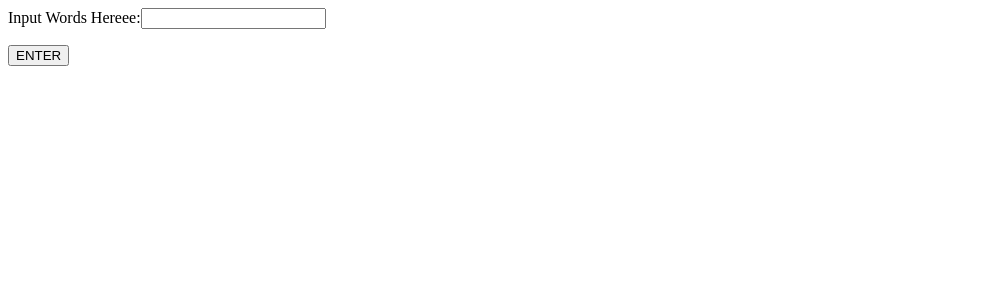
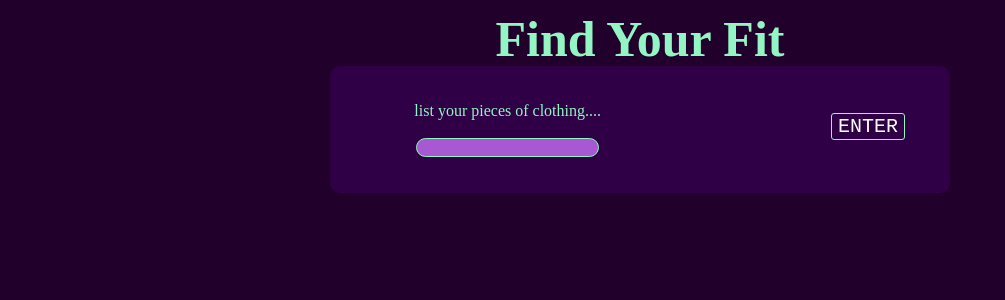
Before and after one commit to tjcrozier/hackUNT2024-project, a Flask app: page / in a window 1280 px wide. Shown: the top 300 px of the page, without its empty margins (0-1005 px from the left). Run offline with Flask 3, Linux system fonts and the light colour scheme; some web fonts are replaced.

Commit message:
new css and input page for site

```diff
--- /dev/null
+++ b/static/inputpage.css
@@ -0,0 +1,100 @@
+@font-face {
+    font-family: 'StoryBook';
+    src: url(https://dl.dropbox.com/s/w11p11if3spnd0l/Bratsy%20Script%20Demo.ttf);
+  }
+
+  @keyframes floating {
+    0% {transform: translate(0, 1px);}
+    50% {transform: translate(0,5px);}
+    100% {transform: translate(0, -1px);}
+  }
+
+  #floatimation {
+    animation: floating;
+    animation-duration: 3s;
+    animation-timing-function: ease-in-out;
+    animation-iteration-count: infinite;
+  }
+  .container{
+    display: flex;
+    column-gap: 5px;
+    align-items: center;
+    justify-content: flex-end;
+    flex-flow: row wrap;
+    text-align: right;
+    width: 600px;
+    margin-left: auto;
+    margin-right: auto;
+    padding-top: 20px;
+    padding-bottom: 20px;
+    padding-right: 20px;
+    height: auto;
+    background-color: #2f0046;
+    border-radius: 10px;
+  }
+
+  h1{
+    text-align: center;
+    font-size: 50px;
+    color: #92f5c3;
+    font-family: 'StoryBook', 'Times New Roman';
+    margin-top: 0;
+    margin-bottom: 0;
+  }
+
+  h3{
+    color: #E8992B;
+    font-size: 16px;
+    margin-left: 0;
+    margin-right: 50px;
+    padding-right: 100px;
+    margin-top: -200px;
+    top: 20px;
+  }
+
+  body{
+    background-color: #21002B;
+    height: 200%;
+    min-height: 200%;
+  }
+
+  a:link{
+    color: white;
+    text-decoration: none;
+  }
+
+  a:visited{
+    color: white;
+    text-decoration: none;
+  }
+
+  button{
+    background-color: #2F0046;
+    font-family: 'Courier New';
+    color: white;
+    font-size: 20px;
+    margin-left: 25px;
+    margin-right: 25px;
+    margin-bottom: 7px;
+    border: 1px solid #92f5c3;
+    border-radius: 3px;
+
+  }
+  button:hover{
+    background-color: #E8992B;
+    border: #2F0046;
+    color: black;
+  }
+
+  p{
+    color: #92f5c3;
+    text-align: center;
+    margin-right: 200px;
+  }
+
+  input{
+    border-radius: 100px;
+    border: 1px solid #92f5c3;
+    background-color:#A858D2;
+    color: purple;
+  }
--- a/templates/test.html
+++ b/templates/test.html
@@ -1,12 +1,24 @@
 <!DOCTYPE html>
 <html>
+    <link rel="stylesheet" href="/static/inputpage.css">
+<h1>
+<div id="floatimation">
+Find Your Fit
+</div>
+</h1>
 
-Input Words Hereee:<input id="textInput" type:"text">
-</p>
+<div class="container">
+<p>
+  list your pieces of clothing....
+  <br>
+  <br>
+  <input id="textInput" type:"text">
+  </p>
 
 <button onclick="myFunc()">
 ENTER
 </button>
+</div>
 
 <script>
     function myFunc(){
```
Also changed, not shown: static/design.css (+13 -5 lines), templates/siteface.html (+19 -7 lines).
